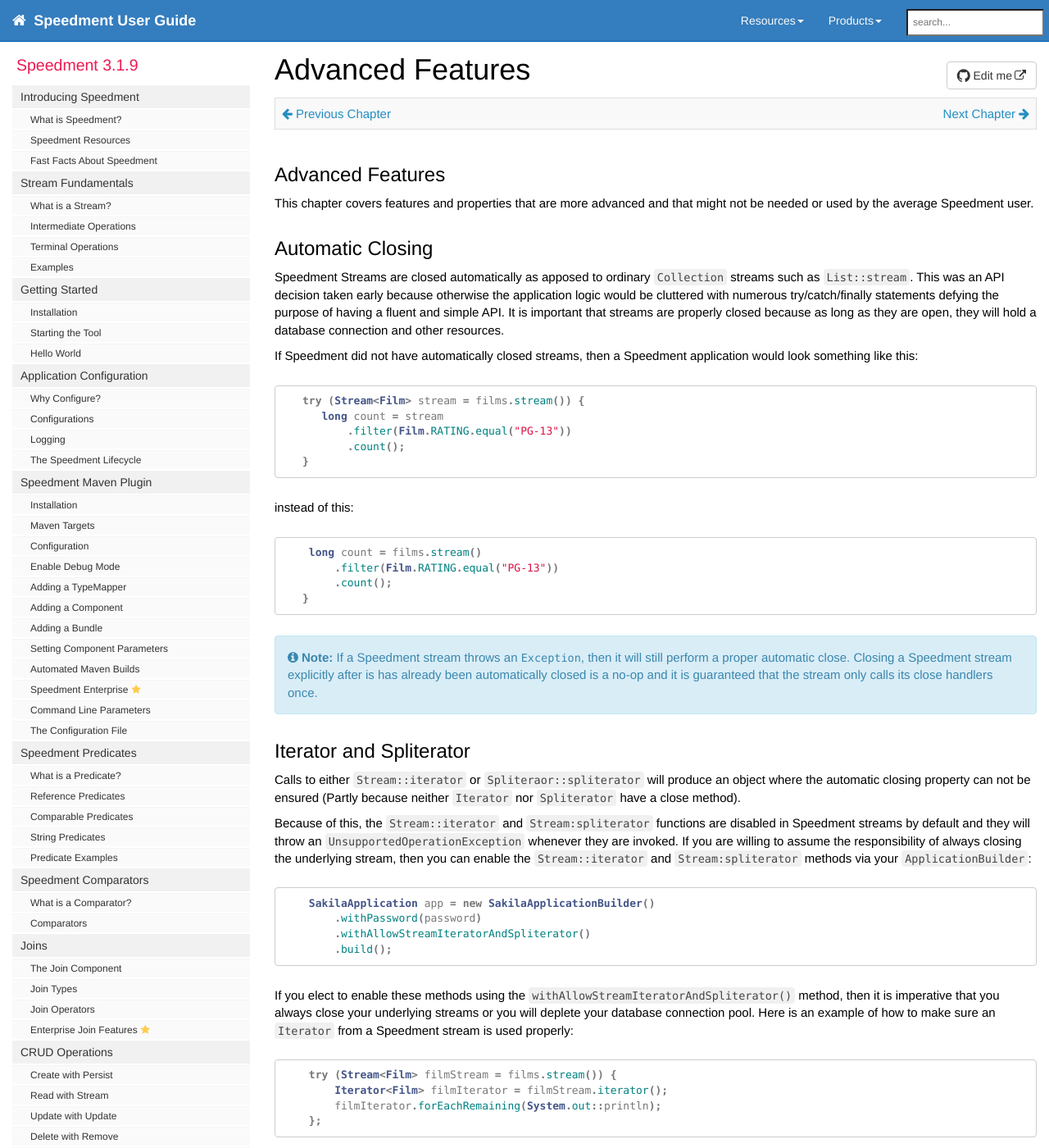
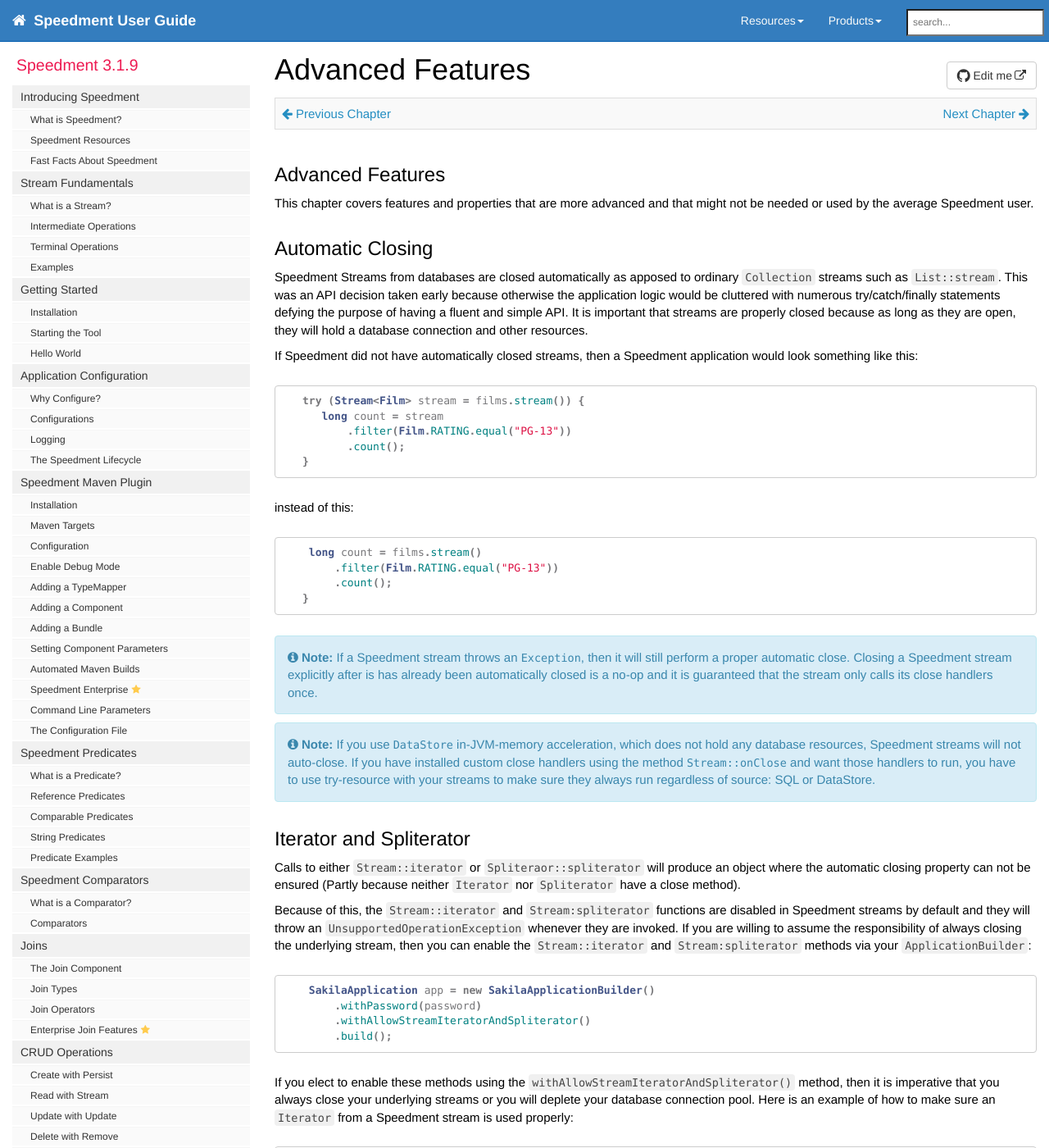
Before and after one commit to speedment/speedment-doc, a Jekyll site: the page built from pages/advanced_features.md, in a window 1280 px wide and 1400 px high. Shown: the whole window at 82% size. Built offline with Jekyll 4.4.1, drawn with Linux system fonts in a browser that asks for light colours; nearby versions of some CDN libraries; comment, search, counter and statistics services are not loaded.

Commit message:
Document auto-close differences

````diff
--- a/pages/advanced_features.md
+++ b/pages/advanced_features.md
@@ -16,7 +16,7 @@
 This chapter covers features and properties that are more advanced and that might not be needed or used by the average Speedment user.
 
 ## Automatic Closing
-Speedment Streams are closed automatically as apposed to ordinary `Collection` streams such as `List::stream`. This was an API decision taken early because otherwise the application logic would be cluttered with numerous try/catch/finally statements defying the purpose of having a fluent and simple API. It is important that streams are properly closed because as long as they are open, they will hold a database connection and other resources.
+Speedment Streams from databases are closed automatically as apposed to ordinary `Collection` streams such as `List::stream`. This was an API decision taken early because otherwise the application logic would be cluttered with numerous try/catch/finally statements defying the purpose of having a fluent and simple API. It is important that streams are properly closed because as long as they are open, they will hold a database connection and other resources.
 
 If Speedment did not have automatically closed streams, then a Speedment application would look something like this:
 ``` java
@@ -35,6 +35,10 @@
 ```
 {% include note.html content= "
 If a Speedment stream throws an `Exception`, then it will still perform a proper automatic close. Closing a Speedment stream explicitly after is has already been automatically closed is a no-op and it is guaranteed that the stream only calls its close handlers once.
+" %}
+
+{% include note.html content= "
+If you use `DataStore` in-JVM-memory acceleration, which does not hold any database resources, Speedment streams will not auto-close. If you have installed custom close handlers using the method `Stream::onClose` and want those handlers to run, you have to use try-resource with your streams to make sure they always run regardless of source: SQL or DataStore.
 " %}
 
 
````
